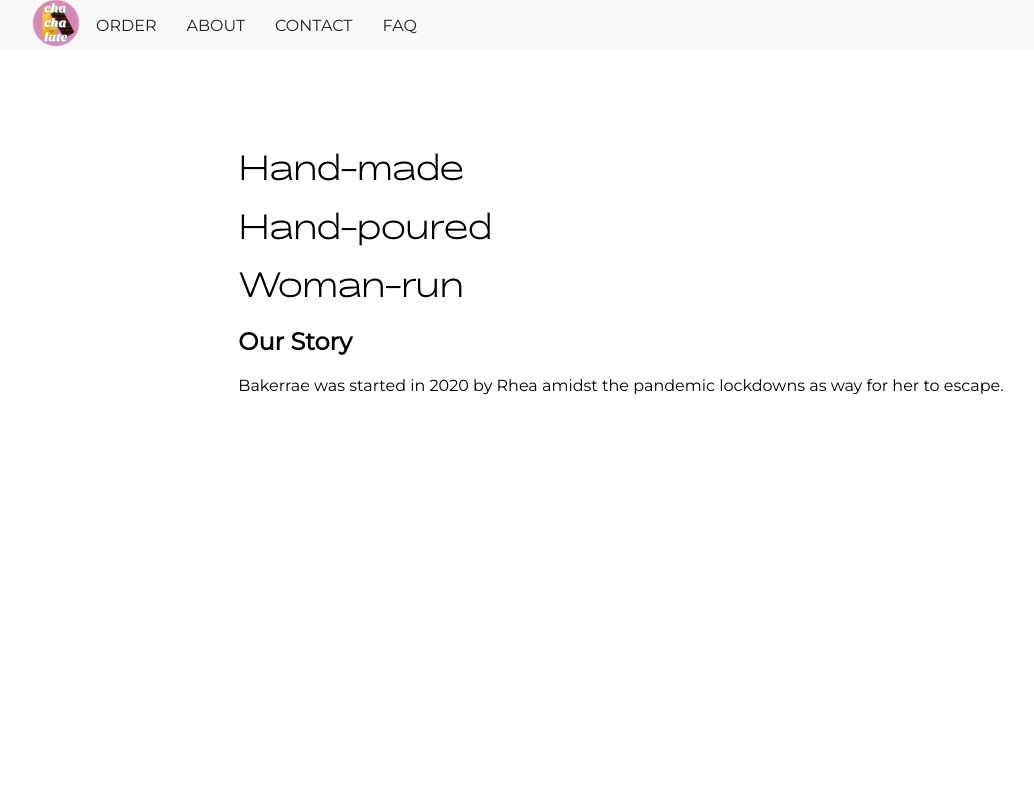
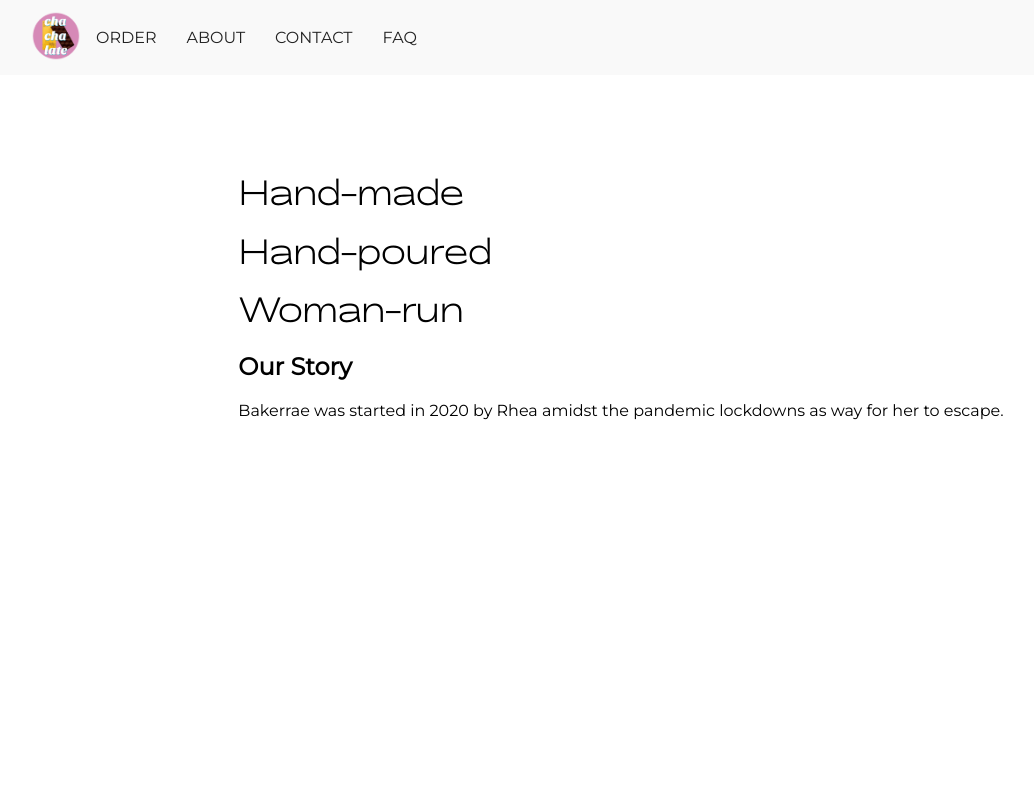
Before and after one commit to restfulry/bakerrae, a Next.js app: page /about in a window 1280 px wide. Shown: the top 800 px of the page, without its empty margins (19-1053 px from the left). Built offline with nearby package versions, Linux system fonts and the light colour scheme.

Commit message:
remove context

```diff
--- a/styles/Nav.module.css
+++ b/styles/Nav.module.css
@@ -1,5 +1,5 @@
 .nav {
-  height: 50px;
+  height: 75px;
   padding: 10px;
   background: #f9f9f9;
   color: #222;
```
Also changed, not shown: components/BakeryDropItem.js (+2 -8 lines), context/CartContext.js (deleted, +0 -49 lines).
